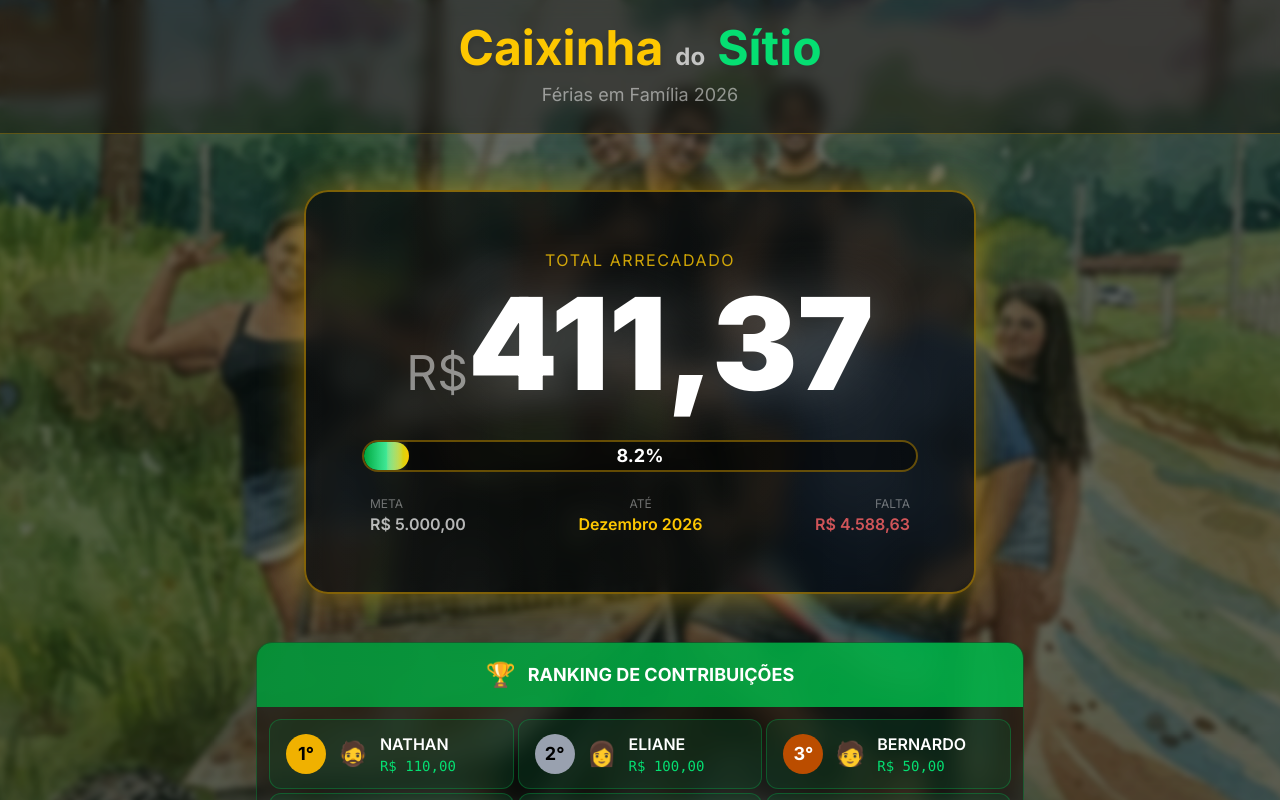
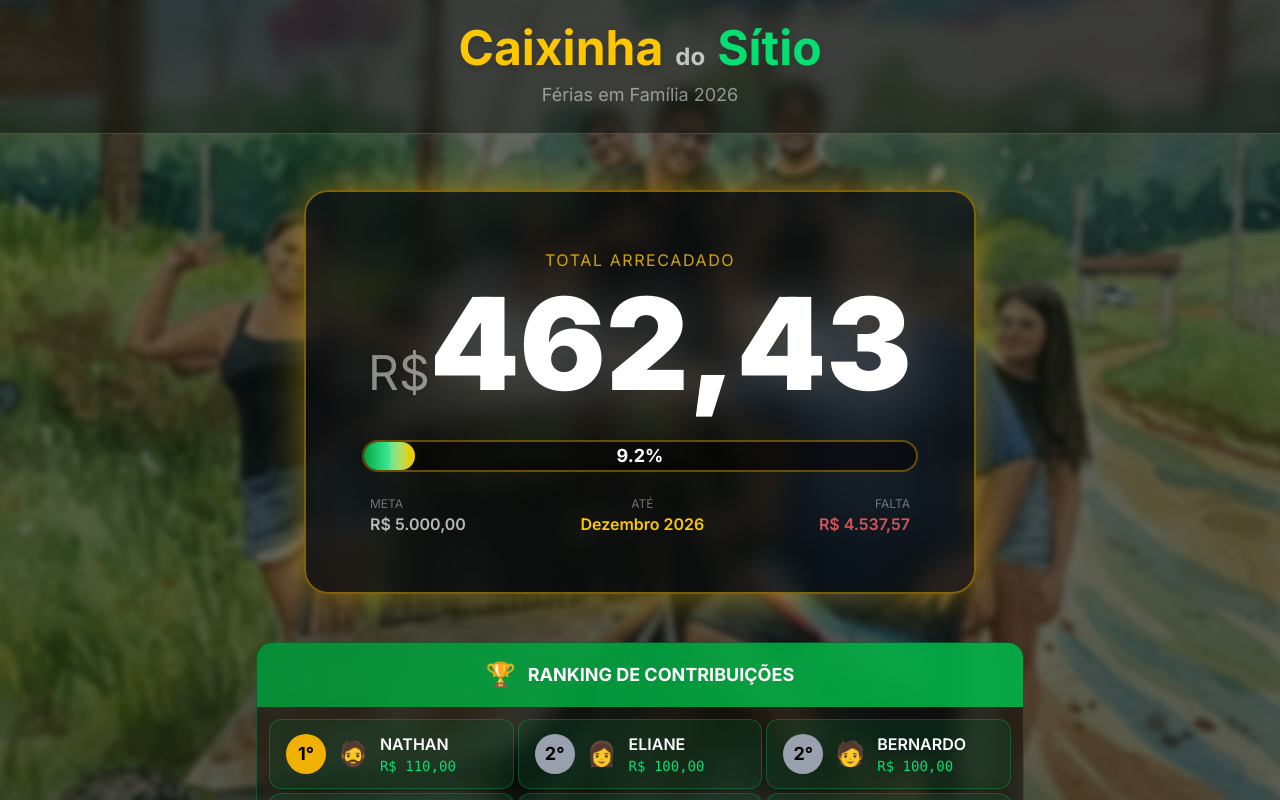
Before and after one commit to nathanbrandao4/caixinha-do-sitio, a Next.js app: page / in a window 1280 px wide. Shown: the top 800 px of the page. Built offline with nearby package versions, Linux system fonts and the light colour scheme.

Commit message:
Atualiza Bernardo +R$50 (total R$100) e CDI para R$2,43

```diff
--- a/app/page.tsx
+++ b/app/page.tsx
@@ -8,14 +8,14 @@ import { ContributorTotal } from '@/types'
 const CONTRIBUICOES: ContributorTotal[] = [
   { name: 'NATHAN', total: 110 },
   { name: 'ELIANE', total: 100 },
-  { name: 'BERNARDO', total: 50 },
+  { name: 'BERNARDO', total: 100 },
   { name: 'JOSÉ', total: 50 },
   { name: 'CARLOS', total: 50 },
   { name: 'YANDRA', total: 50 },
 ]
 
 // Rendimento CDI acumulado
-const RENDIMENTO_CDI = 1.37
+const RENDIMENTO_CDI = 2.43
 // ========================================
 
 export default function HomePage() {
```
